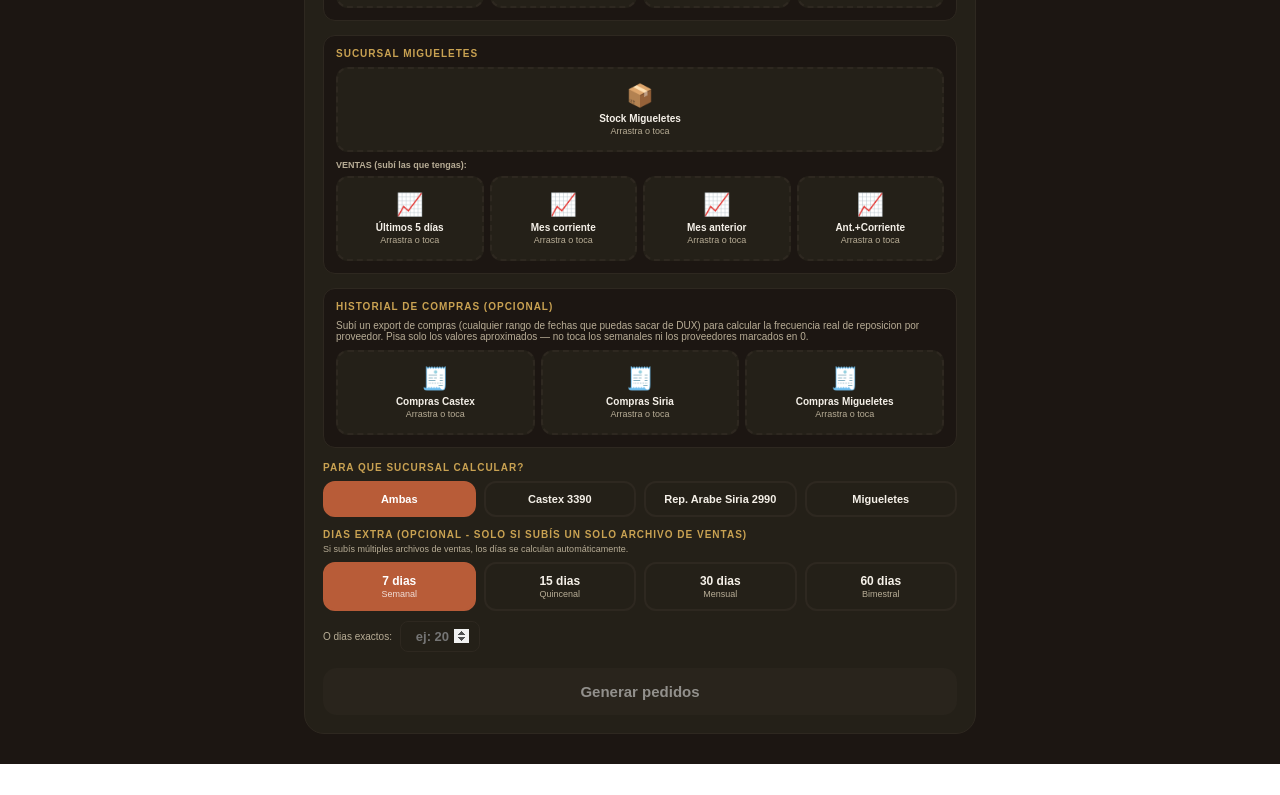
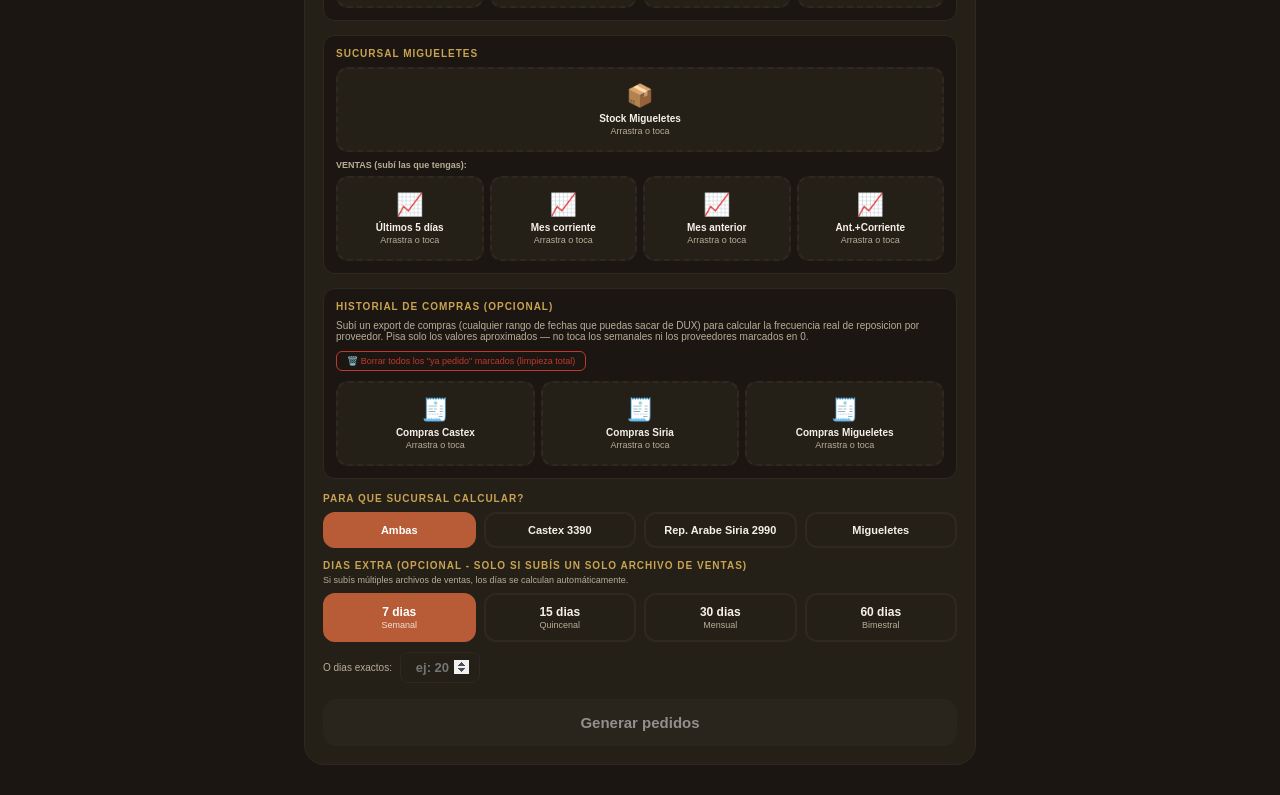
Before and after one commit to tomasfinkel/casanoa-pedidos, a React (Create React App) app: page / in a window 1280 px wide. Shown: the part 782-1577 px from the top of the page. Before the commit the page ends 1546 px from the top, so only its background shows below. Built offline with nearby package versions, Linux system fonts and the light colour scheme.

Commit message:
Update App.jsx

```diff
--- a/src/App.jsx
+++ b/src/App.jsx
@@ -1569,6 +1569,14 @@ export default function App(){
             <div style={{marginBottom:14,background:C.bg,borderRadius:12,padding:12,border:"1px solid "+C.border}}>
               <div style={{fontSize:10,fontWeight:700,color:C.gold,marginBottom:8,textTransform:"uppercase",letterSpacing:1}}>Historial de compras (opcional)</div>
               <div style={{fontSize:10,color:C.creamDim,marginBottom:8}}>Subí un export de compras (cualquier rango de fechas que puedas sacar de DUX) para calcular la frecuencia real de reposicion por proveedor. Pisa solo los valores aproximados — no toca los semanales ni los proveedores marcados en 0.</div>
+              <button onClick={()=>{
+                if(!confirm("Esto borra TODOS los proveedores marcados como \"ya pedido\", sin distinguir cuales tildaste a mano. ¿Seguro?"))return;
+                setPedidosRealizados({});
+                try{localStorage.removeItem("pedidos_realizados");}catch{}
+                if(wbS1&&wbS2)cambiarSucursal(sucursal);
+              }} style={{fontSize:9,color:C.red,background:"transparent",border:"1px solid "+C.red,borderRadius:6,padding:"4px 10px",cursor:"pointer",marginBottom:10}}>
+                🗑️ Borrar todos los "ya pedido" marcados (limpieza total)
+              </button>
               <div style={{display:"flex",gap:6,flexWrap:"wrap"}}>
                 <UploadZone label="Compras Castex" icon="🧾" onFile={(wb)=>procesarCompras(wb,1)} loaded={!!wbCompras1} uid="cp1"/>
                 <UploadZone label="Compras Siria" icon="🧾" onFile={(wb)=>procesarCompras(wb,2)} loaded={!!wbCompras2} uid="cp2"/>
```
